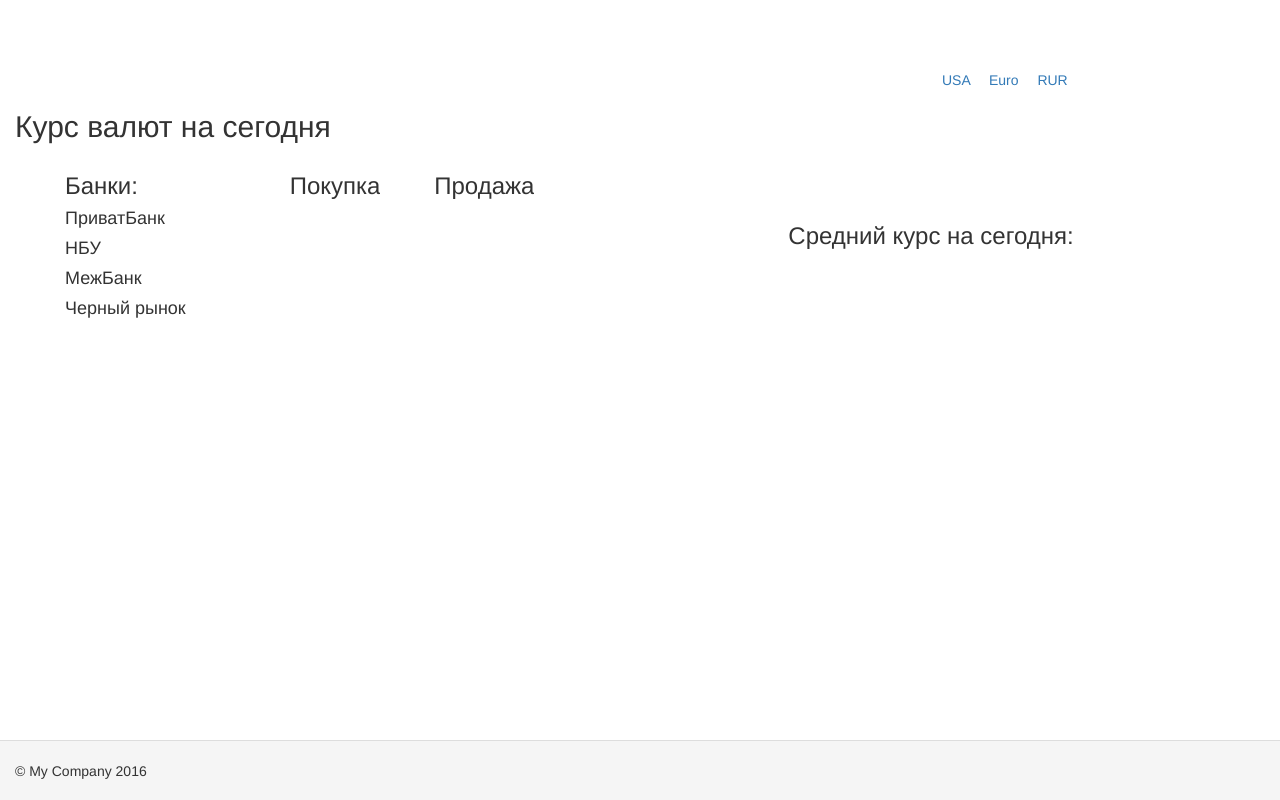
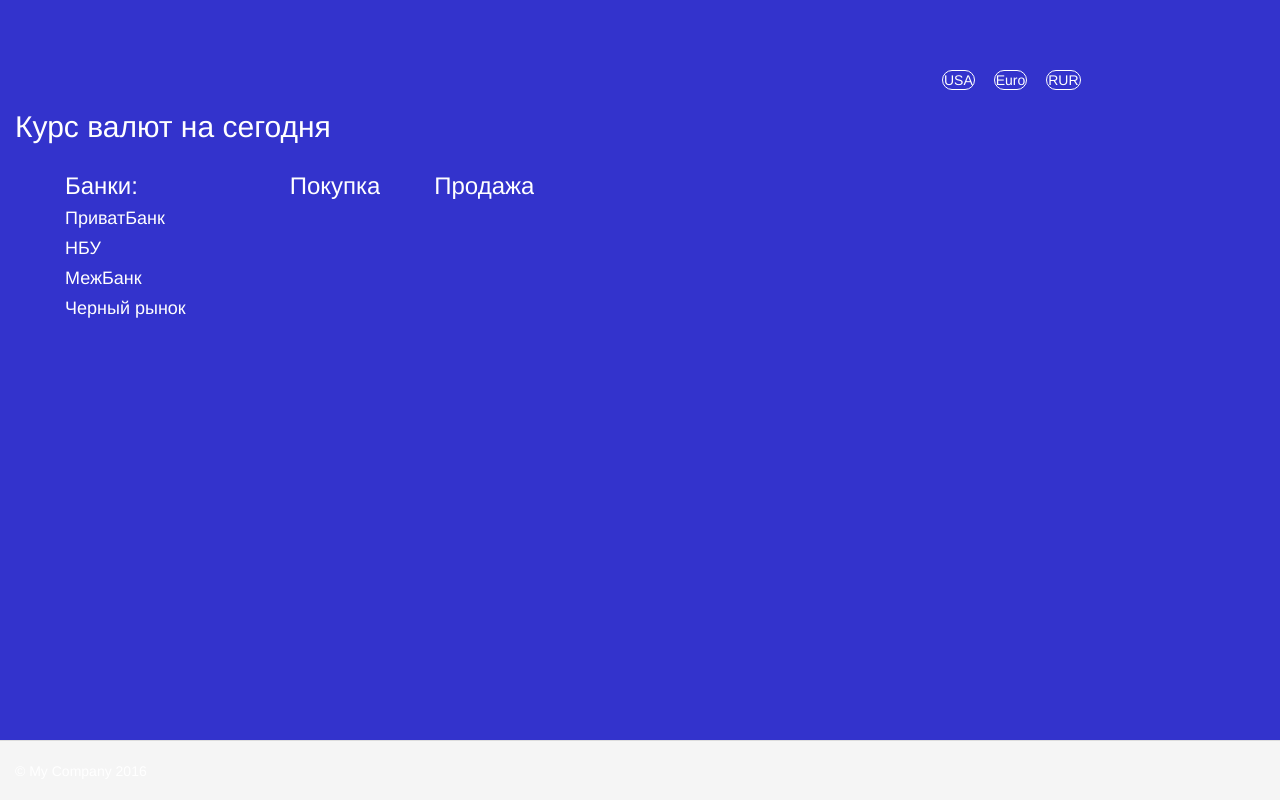
Before and after one commit to prozrost/Yii-2, a Yii app: template views/rates/index.php in a window 1280 px wide. Run offline with PHP 8.4 and a stand-in for Yii, Linux system fonts and the light colour scheme; the template is opened without the code that fills it, so the values that code supplies are empty; some libraries are stand-ins or nearby versions.

Commit message:
added style

```diff
--- a/views/rates/index.php
+++ b/views/rates/index.php
@@ -37,8 +37,8 @@ $this->title = 'Курс валют';
             <p><?php print_r($exchangeData["blackSale"])?></p>
         </div>
         <div class="avg_rate">
-            <h3>Средний курс на сегодня:</h3>
-            <?php print_r($avgSum)?>
+
+            <p><?= $avgSum ?>
         </div>
     </div>
 
@@ -46,21 +46,45 @@ $this->title = 'Курс валют';
 
 
 <style>
+body{
+    background-color: #3333cc;
+}
 .links {
     display: block;
     margin-left: 80%;
+    color:white;
 }
 div {
     display: inline-block !important;
     overflow: auto;
     margin-left: 50px;
     vertical-align: top;
+    color:white;
 }
+
 .avg_rate {
     margin-left: 250px;
     margin-top: 6%;
 }
-a {
+.avg_rate p{
+    display: inline-block;
+    font-size: 45px;
+    margin-left: 75px;
+    color: #ffff00;
+}
+.links a {
     margin-left: 15px;
+    color:white;
+    border:1px solid white;
+    border-radius: 10px;
+    padding: 1px;
+    text-decoration: none;
+}
+.links a:active{
+    background-color: white;
+}
+.links a:hover{
+    background-color: white;
+    color:#3333cc;
 }
 </style>
```
